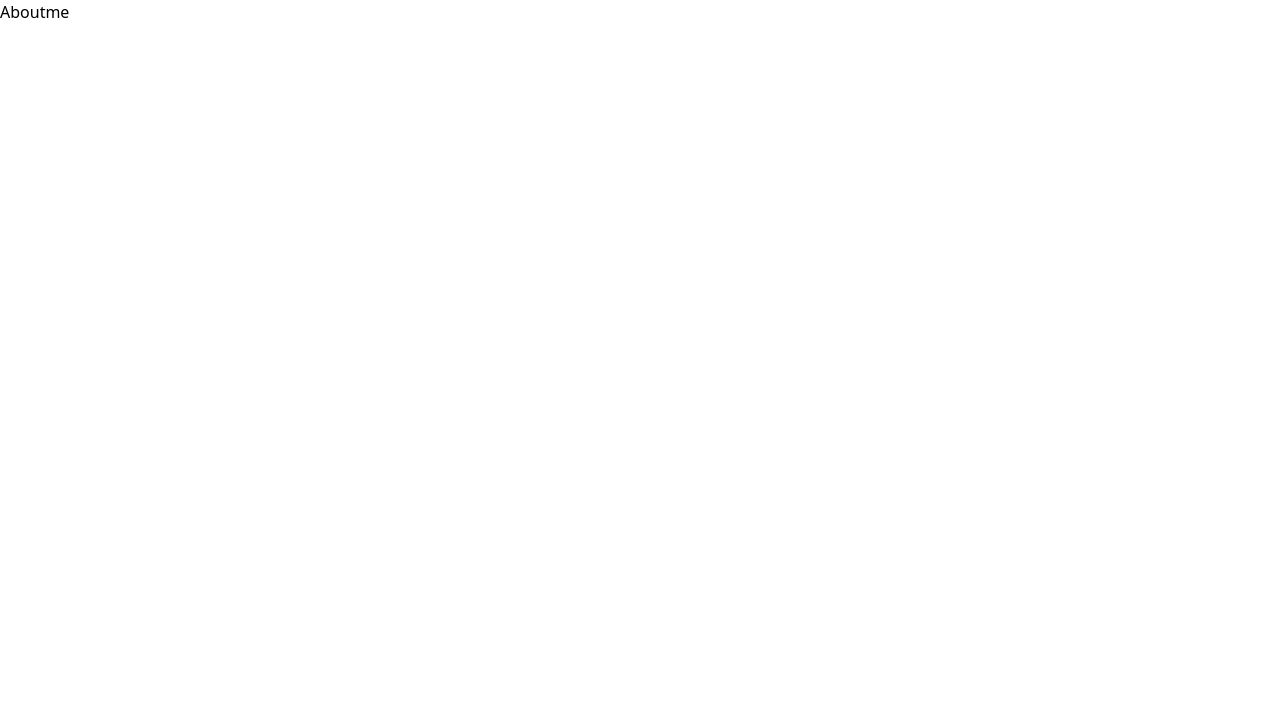
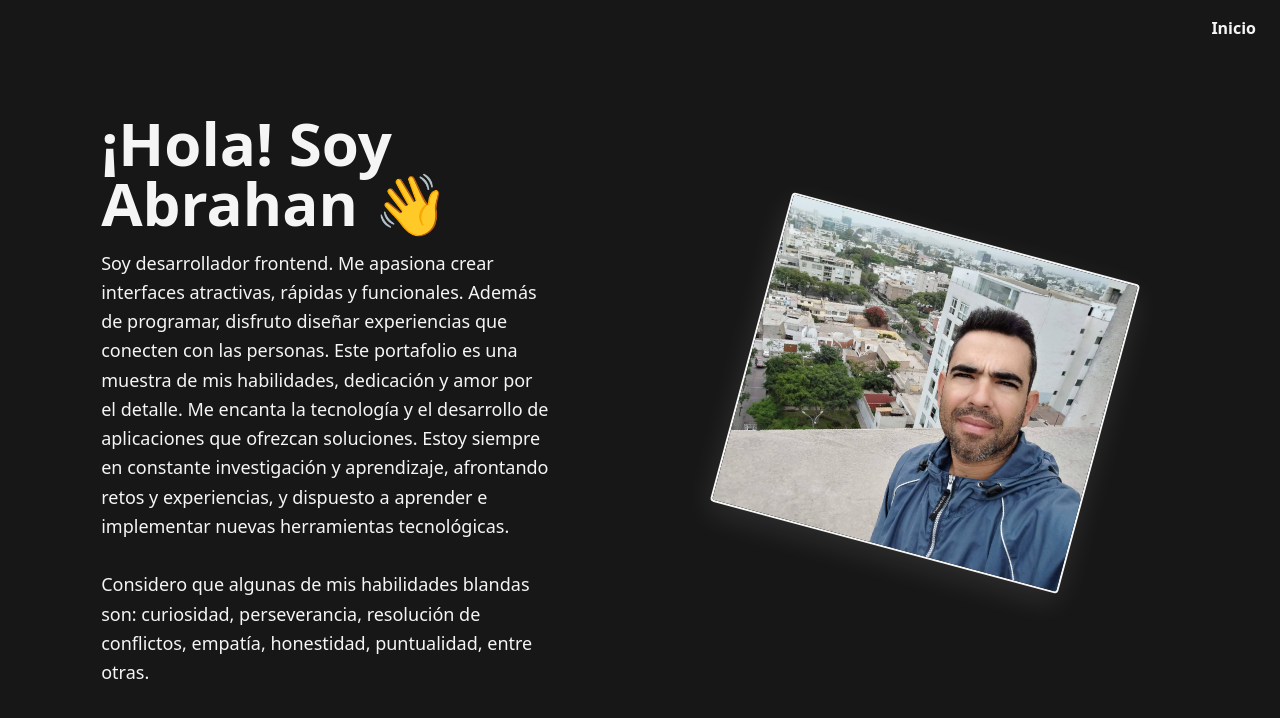
Before and after one commit to Abrahanpiloto/new-portfolio, a React (Vite) app: page /sobre-mi in a window 1280 px wide. Shown: the top 718 px of the page. Built offline with nearby package versions, Linux system fonts and the light colour scheme.

Commit message:
arreglos en aboutme

```diff
--- a/src/App.jsx
+++ b/src/App.jsx
@@ -1,7 +1,7 @@
 import Welcome from "./components/Welcome";
 import React from "react";
 import { Routes, Route } from "react-router-dom";
-import Aboutme from "./pages/Aboutme";
+import Aboutmepage from "./pages/Aboutmepage";
 import Home from "./pages/Home";
 import Works from "./pages/Works";
 import Contact from "./pages/Contact";
@@ -12,7 +12,7 @@ function App() {
     <>
       <Routes>
         <Route path="/" element={<Home />} />
-        <Route path="/sobre-mi" element={<Aboutme />} />
+        <Route path="/sobre-mi" element={<Aboutmepage />} />
         <Route path="/proyectos" element={<Works />} />
         <Route path="/contacto" element={<Contact />} />
         <Route path="/testimonios" element={<Testimonios />} />
--- /dev/null
+++ b/src/components/Aboutme.jsx
@@ -0,0 +1,45 @@
+import React from "react";
+import { Link } from "react-router-dom";
+
+const AboutMe = () => {
+  return (
+    <section className="min-h-screen bg-yellow-50 dark:bg-neutral-900 text-neutral-800 dark:text-neutral-100 px-4 py-12 flex items-center justify-center">
+      <div className="absolute top-4 right-6 font-bold dark:hover:text-amber-200 hover:text-blue-600">
+        <Link to="/">Inicio</Link>
+      </div>
+      <div className="flex flex-col-reverse lg:flex-row items-center lg:items-start gap-6 lg:gap-16 max-w-6xl">
+        <div className="lg:w-1/2">
+          <h1 className="lg:text-6xl text-4xl font-bold mb-4 text-center lg:text-left">
+            ¡Hola! Soy Abrahan <span>👋</span>
+          </h1>
+
+          <p className="max-w-md text-center lg:text-left leading-relaxed text-lg">
+            Soy desarrollador frontend. Me apasiona crear interfaces atractivas,
+            rápidas y funcionales. Además de programar, disfruto diseñar
+            experiencias que conecten con las personas. Este portafolio es una
+            muestra de mis habilidades, dedicación y amor por el detalle. Me
+            encanta la tecnología y el desarrollo de aplicaciones que ofrezcan
+            soluciones. Estoy siempre en constante investigación y aprendizaje,
+            afrontando retos y experiencias, y dispuesto a aprender e
+            implementar nuevas herramientas tecnológicas. <br />
+            <br />
+            Considero que algunas de mis habilidades blandas son: curiosidad,
+            perseverancia, resolución de conflictos, empatía, honestidad,
+            puntualidad, entre otras.
+          </p>
+        </div>
+
+        {/* Imagen a la derecha */}
+        <div className="lg:w-1/2 flex justify-center lg:mt-30">
+          <img
+            src="/yo.jpg"
+            alt="Foto de Abrahan"
+            className="w-60 h-60 lg:w-90 lg:h-80 rounded-full lg:rounded-sm object-cover border-2 border-neutral-100 dark:border-neutral-100 lg:rotate-[15deg] dark:shadow-[0_10px_30px_rgba(255,255,255,0.1)]"
+          />
+        </div>
+      </div>
+    </section>
+  );
+};
+
+export default AboutMe;
--- a/src/components/Welcome.jsx
+++ b/src/components/Welcome.jsx
@@ -7,7 +7,7 @@ import Switch from "./Switch";
 const HoverImageLinks = () => {
   return (
     <section className="dark:bg-neutral-950 p-4 py-8 md:p-8 min-h-screen  bg-yellow-50 transition-colors duration-500">
-      <div className="flex justify-end px-4">
+      <div className="flex justify-end">
         <Switch />
       </div>
 
--- a/src/pages/Aboutme.jsx
+++ /dev/null
@@ -1,7 +0,0 @@
-import React from "react";
-
-const Aboutme = () => {
-  return <div>Aboutme</div>;
-};
-
-export default Aboutme;
--- /dev/null
+++ b/src/pages/Aboutmepage.jsx
@@ -0,0 +1,12 @@
+import React from "react";
+import Aboutme from "../components/Aboutme";
+
+const Aboutmepage = () => {
+  return (
+    <div>
+      <Aboutme />
+    </div>
+  );
+};
+
+export default Aboutmepage;
```
